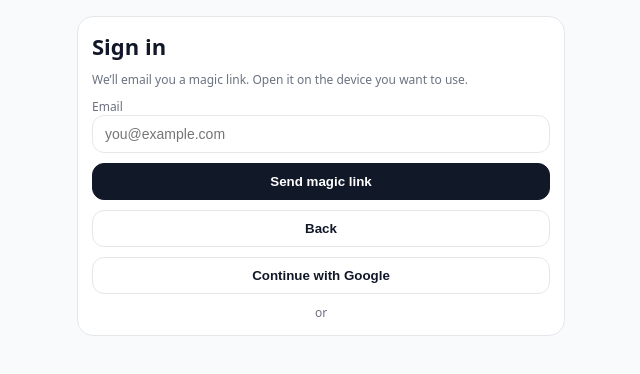
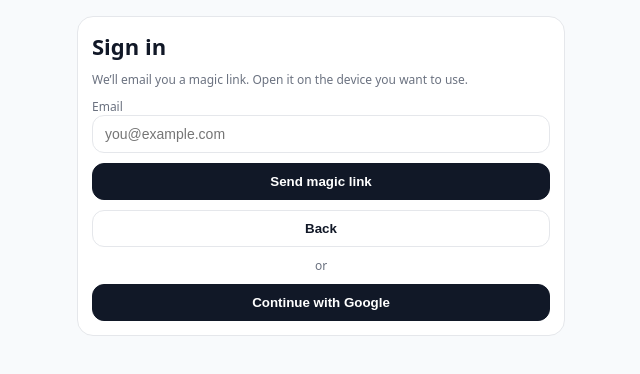
Before and after one commit to mastershivam/RecipeApp, a React (Vite) app: page /login in a window 1280 px wide. Shown: the top 374 px of the page, without its empty margins (319-959 px from the left). Built offline with nearby package versions, Linux system fonts and the light colour scheme; no server answers.

Commit message:
Update LoginPage layout to improve Google sign-in button placement
- Moved the "or" text above the Google sign-in button for better visual hierarchy.
- Updated the Google sign-in button styling to be more prominent with a primary class.

```diff
--- a/src/pages/LoginPage.tsx
+++ b/src/pages/LoginPage.tsx
@@ -90,11 +90,12 @@ export default function LoginPage() {
           <button className="btn" type="button" onClick={() => nav(redirectTo)}>
             Back
           </button>
-          <button className="btn" type="button" onClick={signInWithGoogle}>
+          <div className="muted small" style={{ textAlign: "center" }}>or</div>
+          <button className="btn primary" type="button" onClick={signInWithGoogle}>
   Continue with Google
 </button>
 
-<div className="muted small" style={{ textAlign: "center" }}>or</div>
+
         </form>
       </div>
     </div>
```
